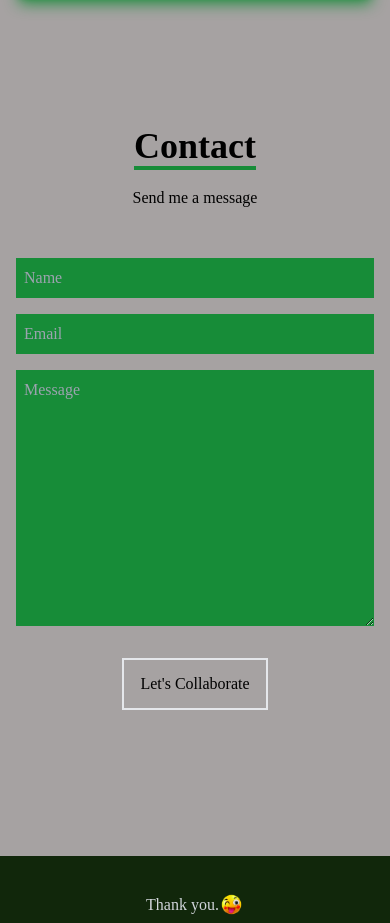
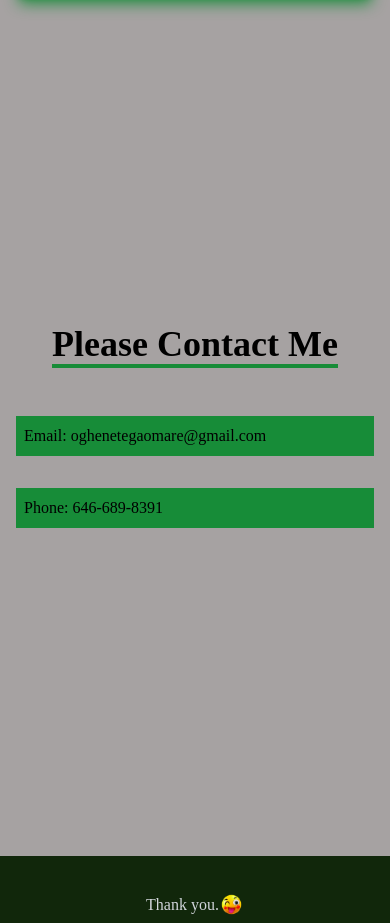
Before and after one commit to tegaomare/react-personal-portfolio, a React (Create React App) app: page / in a window 390 px wide. Shown: the part 4320-5243 px from the top of the page. Built offline with nearby package versions, Linux system fonts and the light colour scheme.

Commit message:
contact updated with my email & phone

```diff
--- a/src/components/Contact.jsx
+++ b/src/components/Contact.jsx
@@ -1,4 +1,4 @@
-import React from 'react'
+import React from 'react';
 
 const Contact = () => {
 
@@ -6,15 +6,13 @@ const Contact = () => {
     <div name='contact' className='w-full h-screen bg-[#A6A2A2] flex justify-center items-center p-4'>
         <div className='flex flex-col max-w-[600px] w-full'>
             <div className='pb-8 flex flex-col justify-center w-full h-full items-center'>
-                <p className='text-4xl font-bold inline border-b-4 border-[#178C38] text-black-500'>Contact</p>
-                <p className='text-black-500 py-4'>Send me a message</p>
+                <p className='text-4xl font-bold inline border-b-4 border-[#178C38] text-black-500'>Please Contact Me</p>
             </div>
-            <input className='bg-[#178C38] p-2' type="text" placeholder='Name' name='name' />
-            <input className='my-4 p-2 bg-[#178C38]' type="email" placeholder='Email' name='email' />
-            <textarea className='bg-[#178C38] p-2' name="message" rows="10" placeholder='Message'></textarea>
-            <button className='text-black-500 border-2 hover:bg-[#178C38] hover:border-[#11270B] px-4 py-3 my-8 mx-auto flex items-center'>Let's Collaborate</button>
+            <p className='my-4 p-2 bg-[#178C38]'>Email: oghenetegaomare@gmail.com</p>
+            <p className='my-4 p-2 bg-[#178C38]'>Phone: 646-689-8391</p>
         </div>
     </div>
   )
 }
-export default Contact
+
+export default Contact;
```
